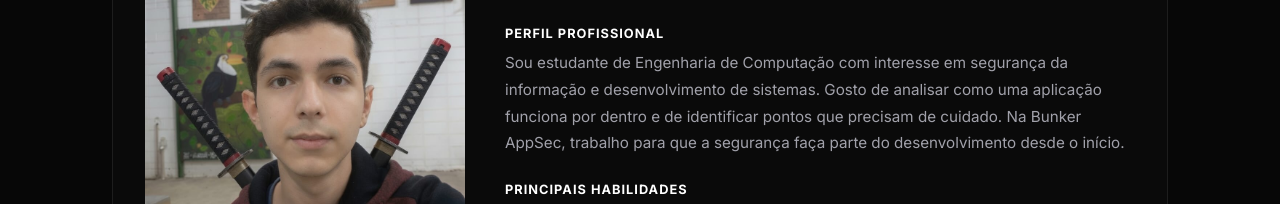
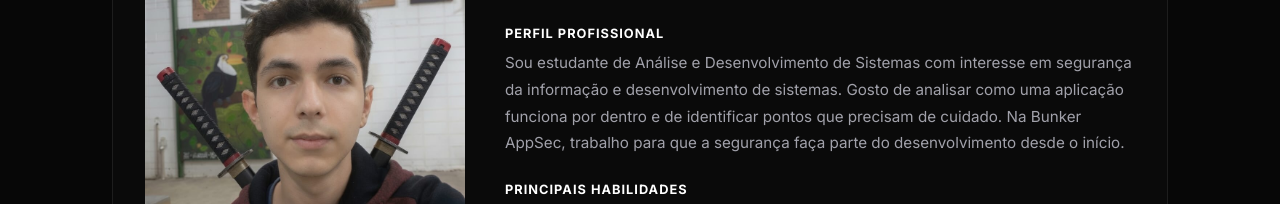
Before and after one commit to dahlinpereira/bnk-appsec, a plain HTML site: page personas.html in a window 1280 px wide. Shown: the part 3755-3959 px from the top of the page. Drawn offline with nearby package versions, Linux system fonts and the light colour scheme.

Commit message:
fix: corrige formacao do Vitor para Analise e Desenvolvimento de Sistemas

```diff
--- a/personas.html
+++ b/personas.html
@@ -232,8 +232,8 @@
 
                         <h3>Perfil Profissional</h3>
                         <p>
-                            Sou estudante de Engenharia de Computação com interesse em segurança da
-                            informação e desenvolvimento de sistemas. Gosto de analisar como uma
+                            Sou estudante de Análise e Desenvolvimento de Sistemas com interesse em
+                            segurança da informação e desenvolvimento de sistemas. Gosto de analisar como uma
                             aplicação funciona por dentro e de identificar pontos que precisam de
                             cuidado. Na Bunker AppSec, trabalho para que a segurança faça parte do
                             desenvolvimento desde o início.
```
